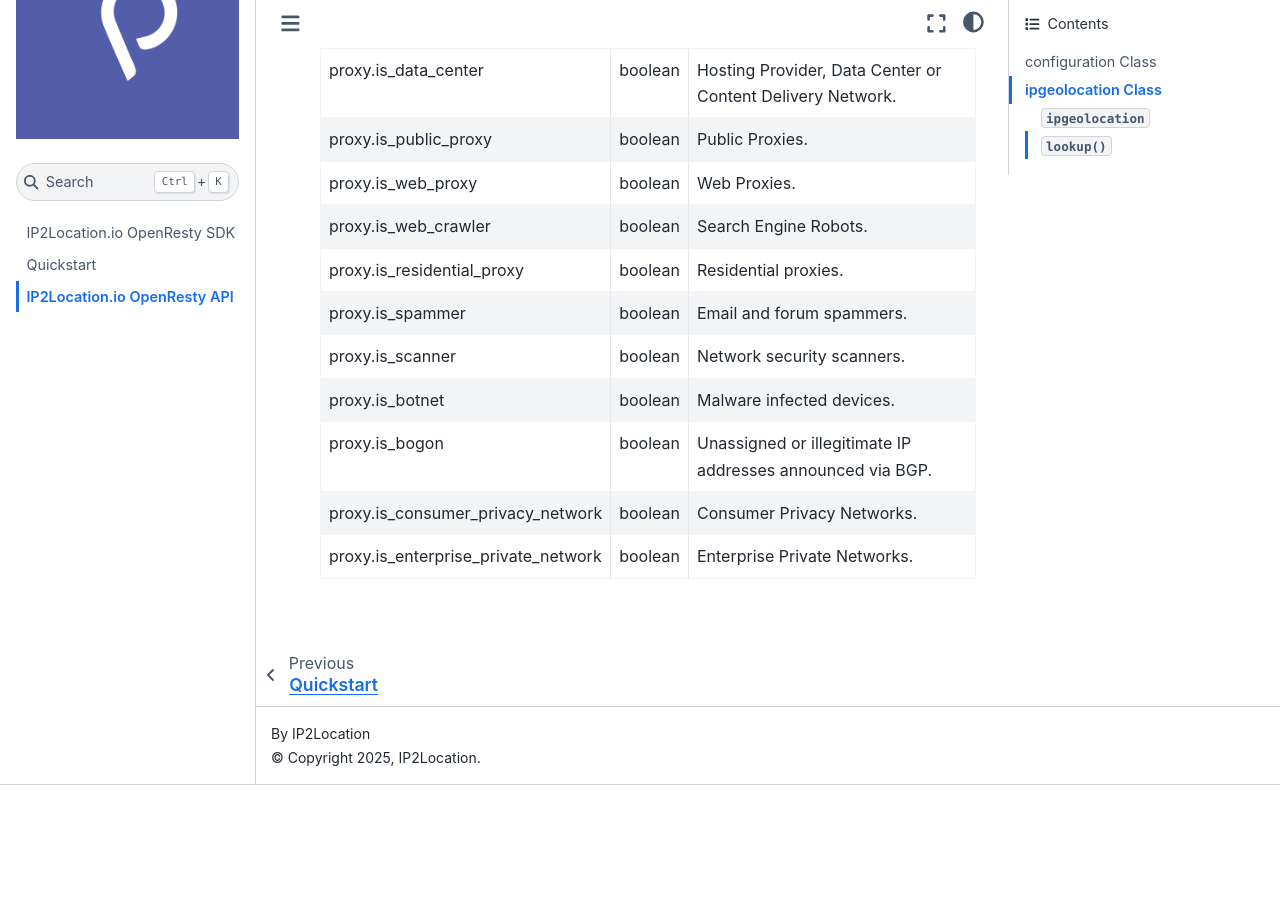
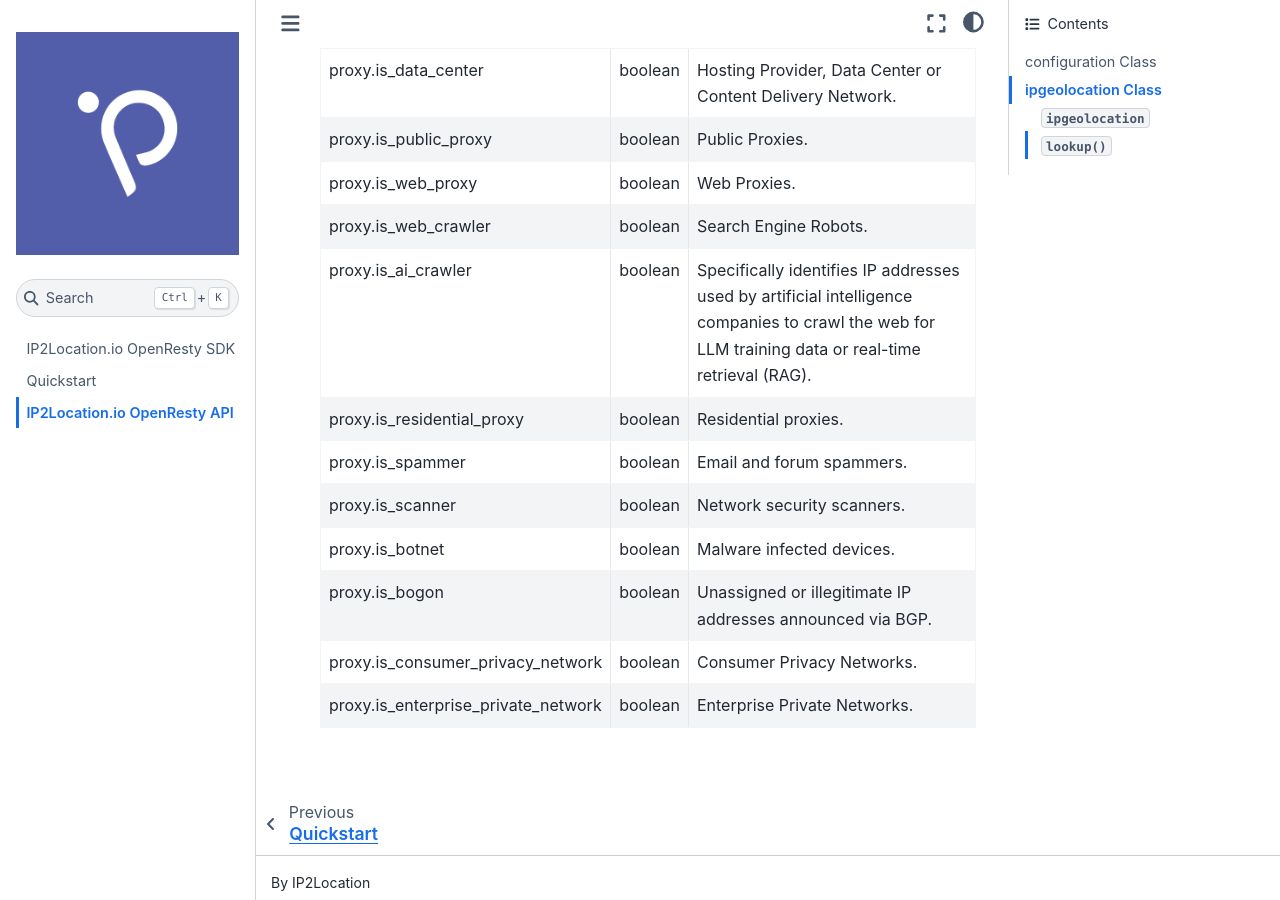
Before and after one commit to ip2location/ip2location-io-resty, a Sphinx documentation site: the page built from docs/source/code.md, in a window 1280 px wide and 900 px high, scrolled down 6078 px. Built offline with Sphinx 7.4.7 and the Sphinx Book theme 1.1.4, drawn with Linux system fonts in a browser that asks for light colours; before the commit the page ends 6863 px from its top, so only the background shows below that.

Commit message:
Add the description of the new proxy.is_ai_crawler field

```diff
--- a/docs/source/code.md
+++ b/docs/source/code.md
@@ -107,6 +107,7 @@
 |proxy.is_public_proxy|boolean|Public Proxies.|
 |proxy.is_web_proxy|boolean|Web Proxies.|
 |proxy.is_web_crawler|boolean|Search Engine Robots.|
+|proxy.is_ai_crawler|boolean|Specifically identifies IP addresses used by artificial intelligence companies to crawl the web for LLM training data or real-time retrieval (RAG).|
 |proxy.is_residential_proxy|boolean|Residential proxies.|
 |proxy.is_spammer|boolean|Email and forum spammers.|
 |proxy.is_scanner|boolean|Network security scanners.|
```
Also changed, not shown: README.md (+2 -0 lines), docs/source/quickstart.md (+1 -0 lines).
